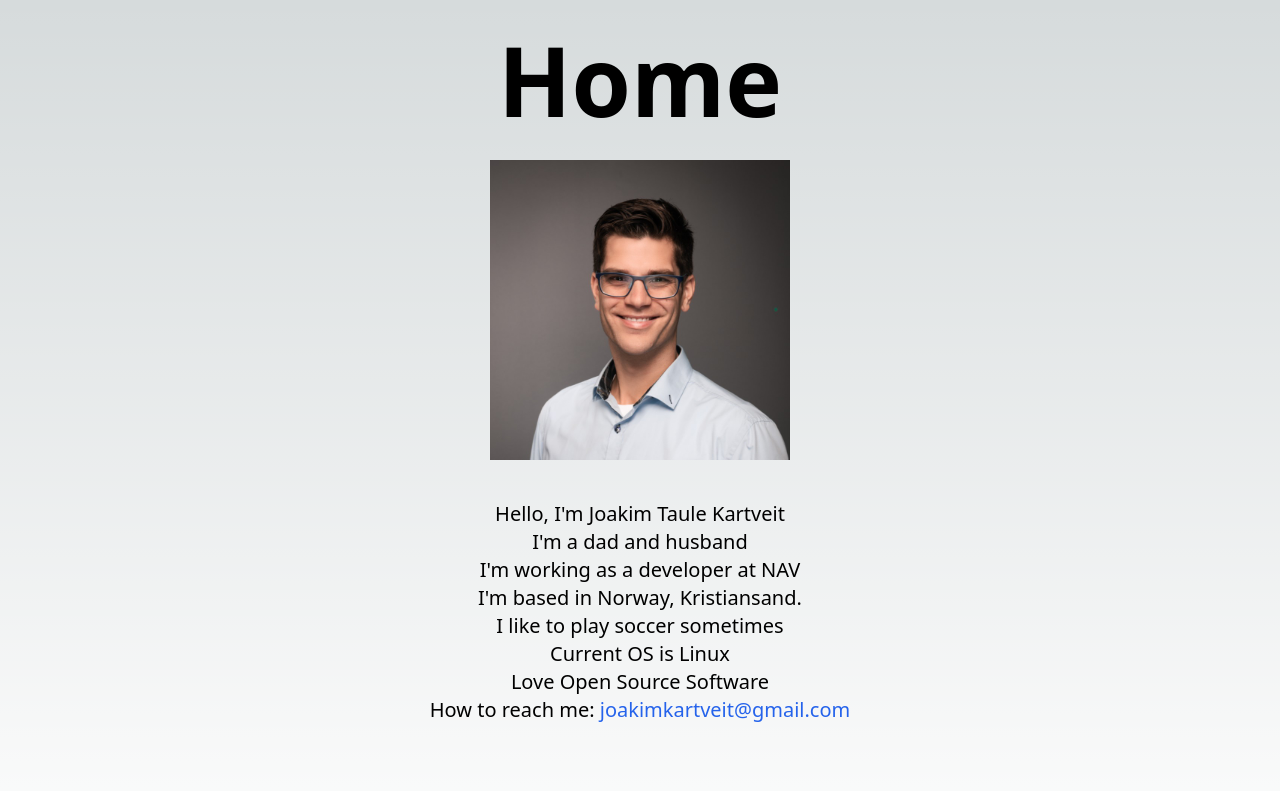
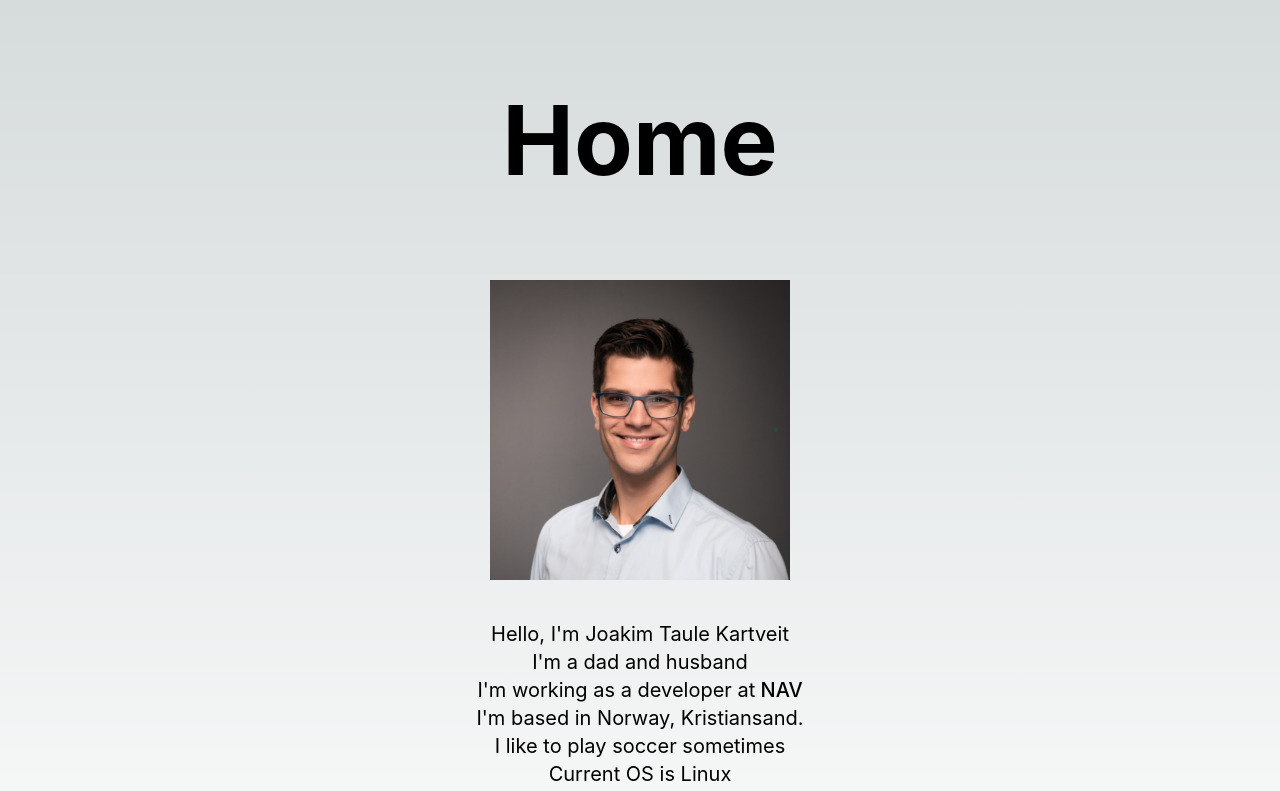
Before and after one commit to MikAoJk/MikAoJk.github.io, a Next.js app: page / in a window 1280 px wide. Shown: the top 791 px of the page. Built offline with nearby package versions, Linux system fonts and the light colour scheme.

Commit message:
chore: use tailwind css 4.x.x

```diff
--- a/package.json
+++ b/package.json
@@ -11,6 +11,7 @@
     "export": "next export"
   },
   "dependencies": {
+    "@tailwindcss/postcss": "^4.0.5",
     "@types/node": "22.13.1",
     "@types/react": "19.0.7",
     "@types/react-dom": "19.0.3",
@@ -21,7 +22,7 @@
     "postcss": "8.5.1",
     "react": "19.0.0",
     "react-dom": "19.0.0",
-    "tailwindcss": "3.4.17",
+    "tailwindcss": "4.0.5",
     "typescript": "5.7.3"
   }
 }
--- a/postcss.config.js
+++ b/postcss.config.js
@@ -1,6 +1,6 @@
 module.exports = {
   plugins: {
-    tailwindcss: {},
+    "@tailwindcss/postcss": {},
     autoprefixer: {},
   },
 }
--- a/src/styles/globals.css
+++ b/src/styles/globals.css
@@ -1,3 +1,5 @@
+@import "tailwindcss";
+
 @tailwind base;
 @tailwind components;
 @tailwind utilities;
--- a/tailwind.config.js
+++ b/tailwind.config.ts
@@ -1,5 +1,6 @@
-/** @type {import('tailwindcss').Config} */
-module.exports = {
+import type { Config } from '@tailwindcss'
+
+const config: Config = {
   content: [
     './src/pages/**/*.{js,ts,jsx,tsx,mdx}',
     './src/components/**/*.{js,ts,jsx,tsx,mdx}',
@@ -10,9 +11,10 @@ module.exports = {
       backgroundImage: {
         'gradient-radial': 'radial-gradient(var(--tw-gradient-stops))',
         'gradient-conic':
-          'conic-gradient(from 180deg at 50% 50%, var(--tw-gradient-stops))',
+            'conic-gradient(from 180deg at 50% 50%, var(--tw-gradient-stops))',
       },
     },
   },
   plugins: [],
 }
+export default config
```
Also changed, not shown: 1 other file (tests, documents, lock files or other folders).
